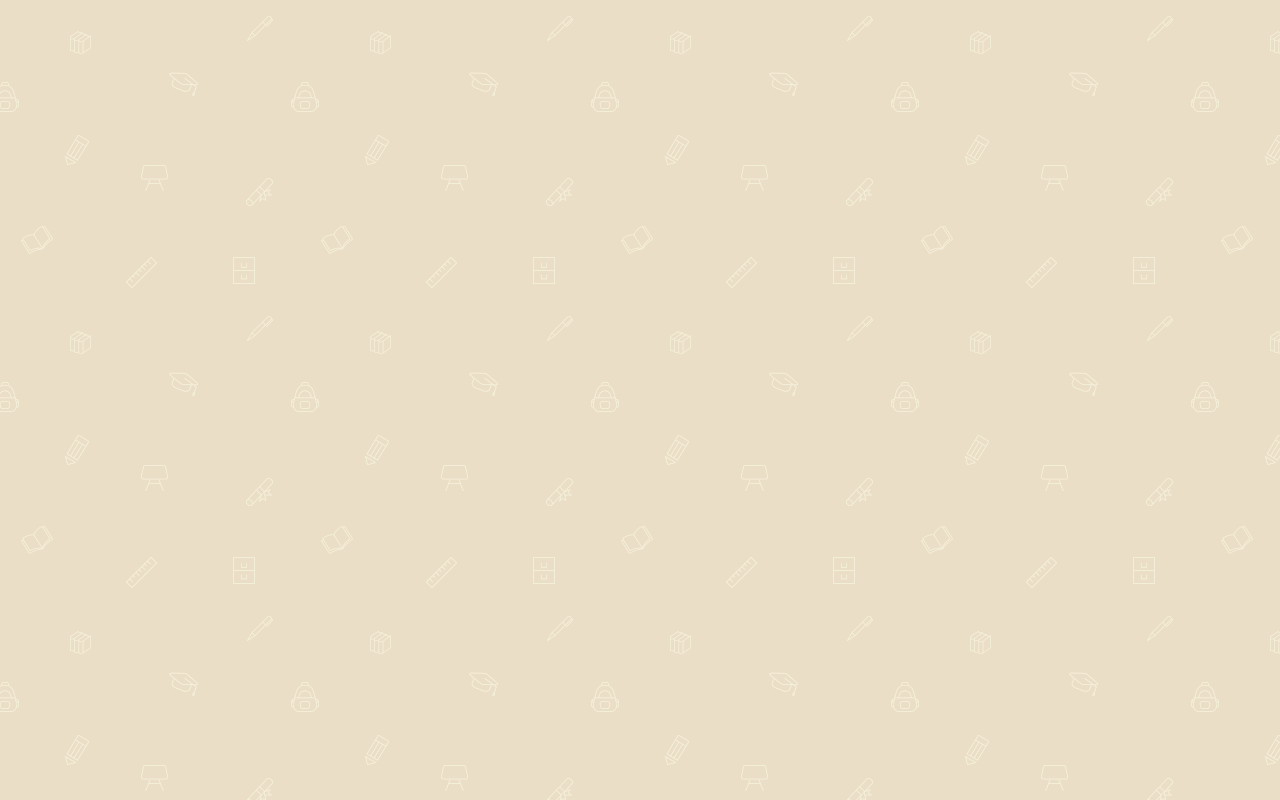
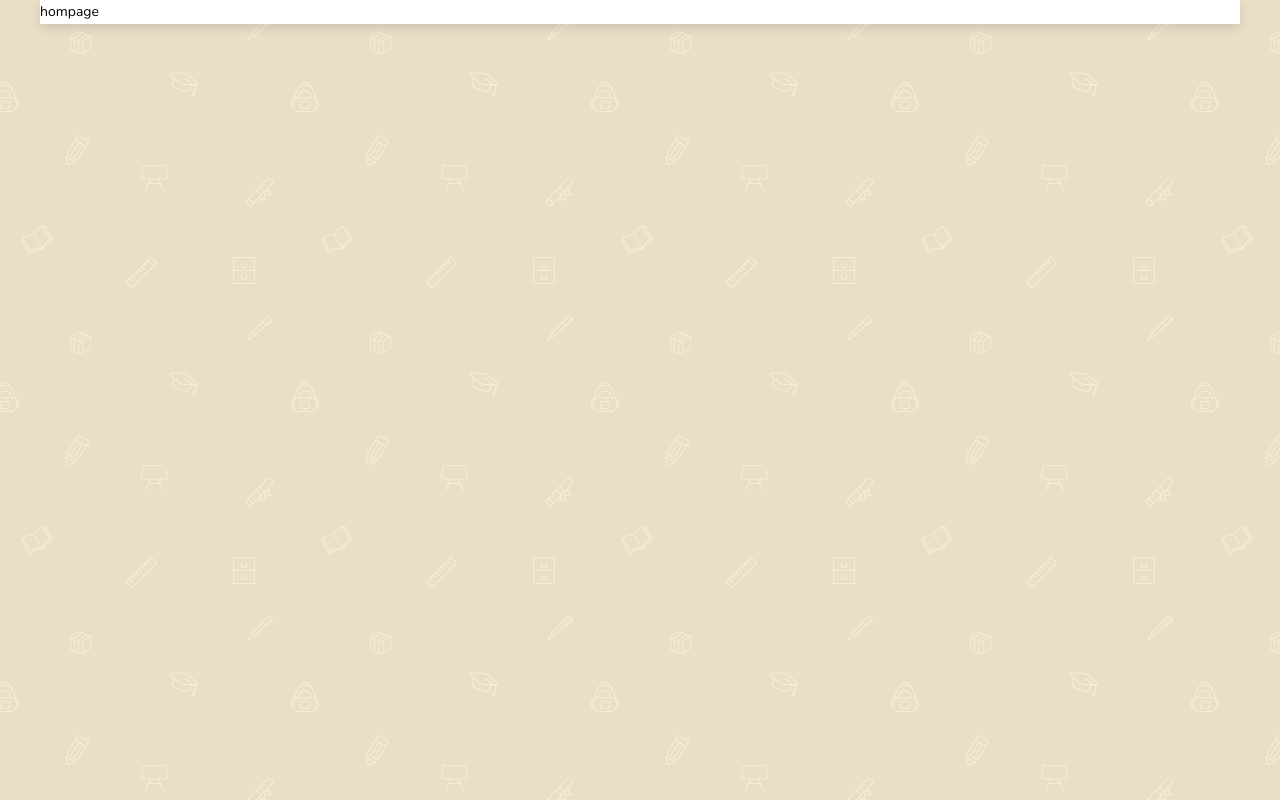
Before and after one commit to PrajwalPawar789/ciovision, a React (Create React App) app: page / in a window 1280 px wide. Built offline with nearby package versions, Linux system fonts and the light colour scheme.

Commit message:
added home page in pages folder with scss

```diff
--- a/package.json
+++ b/package.json
@@ -6,9 +6,12 @@
     "@testing-library/jest-dom": "^5.16.5",
     "@testing-library/react": "^13.4.0",
     "@testing-library/user-event": "^13.5.0",
+    "node-sass": "^7.0.3",
     "react": "^18.2.0",
     "react-dom": "^18.2.0",
+    "react-icons": "^4.9.0",
     "react-scripts": "5.0.1",
+    "sass": "^1.63.2",
     "web-vitals": "^2.1.4"
   },
   "scripts": {
--- a/src/App.js
+++ b/src/App.js
@@ -1,9 +1,10 @@
+import Home from "./pages/home/Home.jsx";
 
 function App() {
   return (
-    <div className="App">
+    <div className="app">
       <header>
-
+        <Home/>
       </header>
     </div>
   );
--- /dev/null
+++ b/src/pages/home/Home.jsx
@@ -0,0 +1,10 @@
+import React from 'react'
+import "./home.scss";
+
+const Home = () => {
+  return (
+    <div className="homeWrapper">hompage</div>
+  )
+}
+
+export default Home
--- /dev/null
+++ b/src/pages/home/home.scss
@@ -0,0 +1,7 @@
+.homeWrapper{
+    position :relative;
+    max-width: 1200px;
+    margin: 0 auto;
+    background-color: #fff;
+    box-shadow: 0 5px 10px rgba(0,0,0,0.1);
+}
```
Also changed, not shown: 1 other file (tests, documents, lock files or other folders).
